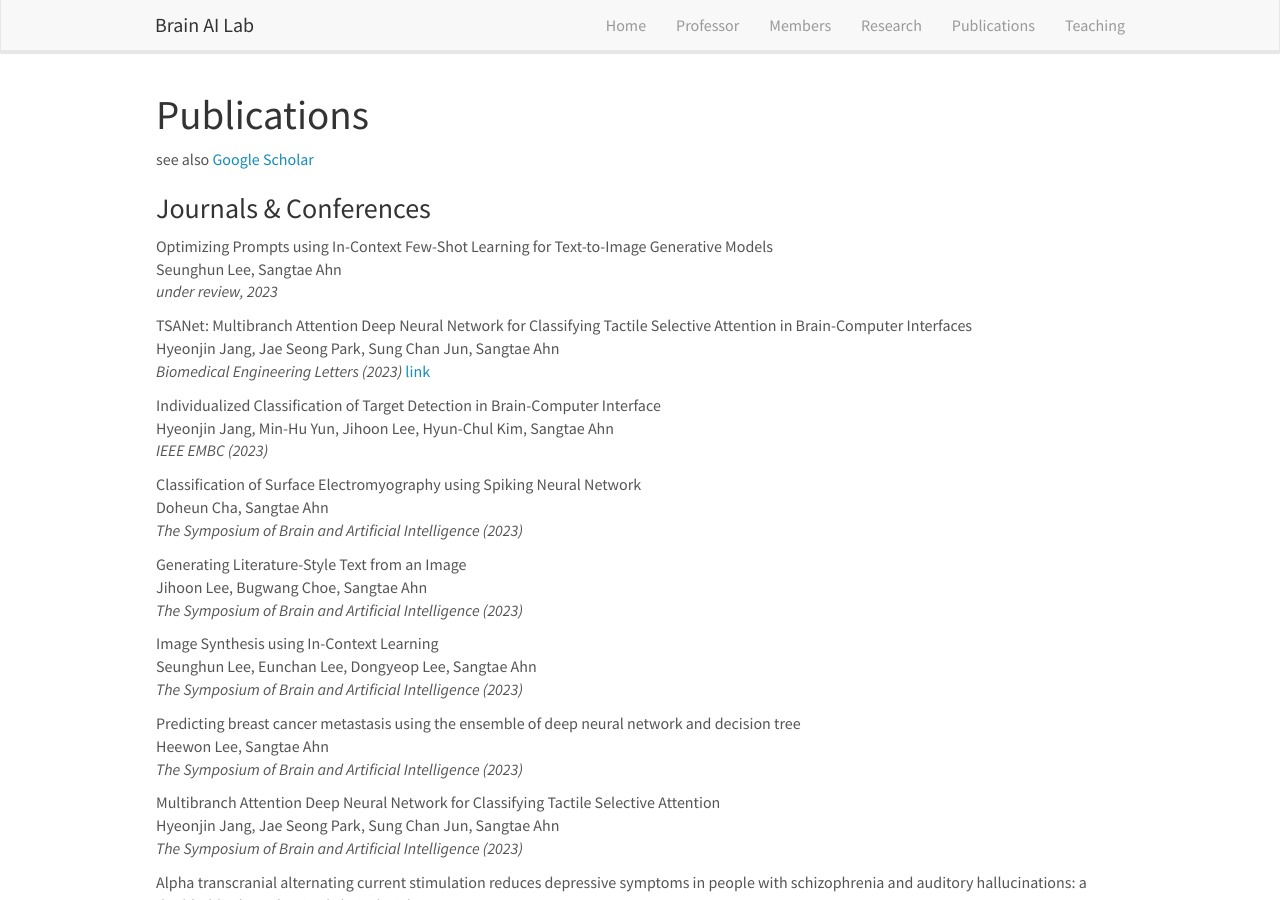
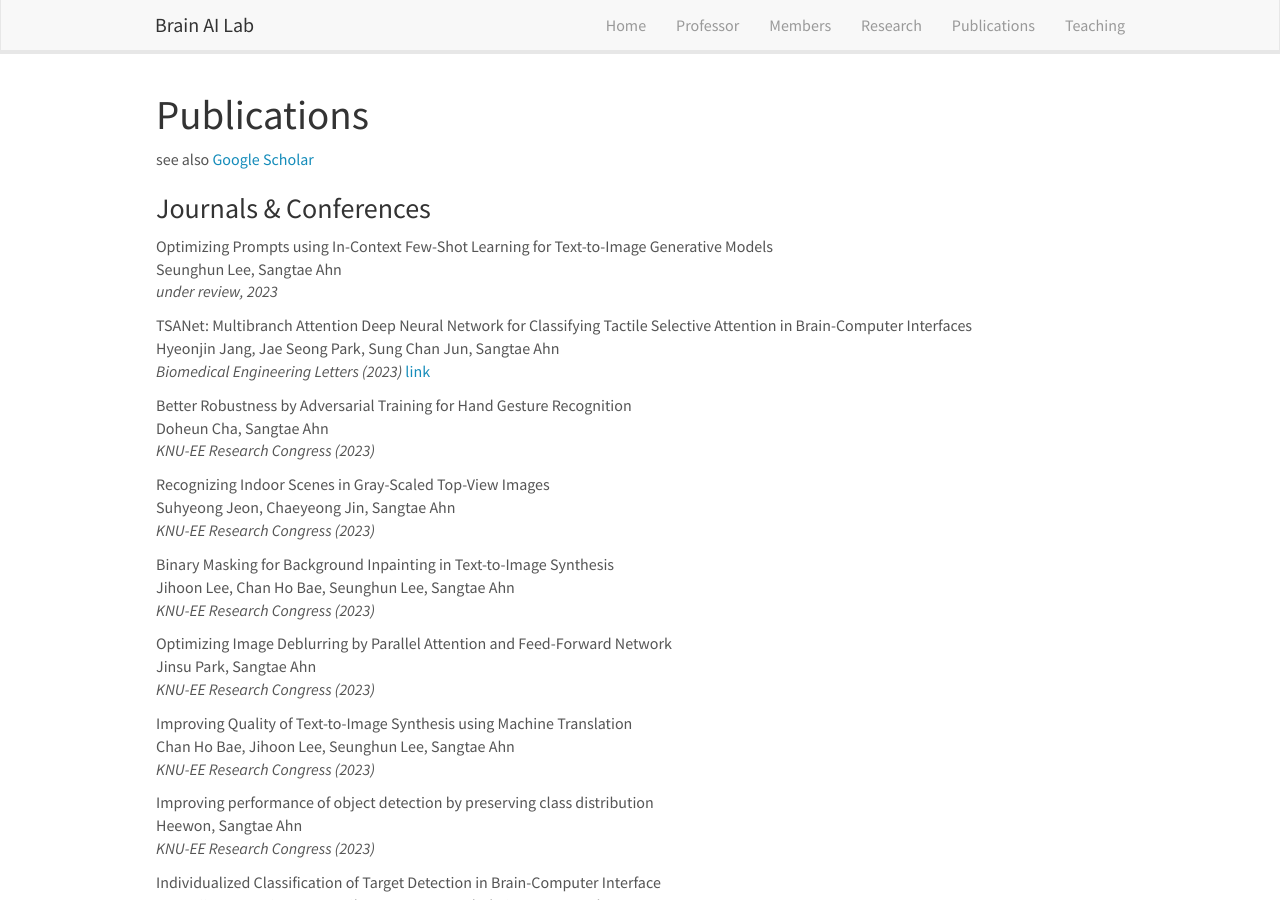
Before and after one commit to KNU-BrainAI/knu-brainai.github.io, a Jekyll site: the page built from _pages/publications.md, in a window 1280 px wide and 900 px high. Built offline with Jekyll 4.4.1, drawn with Linux system fonts in a browser that asks for light colours; nearby versions of some CDN libraries.

Commit message:
Update publist.yml

```diff
--- a/_data/publist.yml
+++ b/_data/publist.yml
@@ -8,6 +8,30 @@
   link:
     url: https://link.springer.com/article/10.1007/s13534-023-00309-4
     display: link
+
+- title: "Better Robustness by Adversarial Training for Hand Gesture Recognition"
+  authors: Doheun Cha, Sangtae Ahn
+  journal: KNU-EE Research Congress (2023)
+
+- title: "Recognizing Indoor Scenes in Gray-Scaled Top-View Images"
+  authors: Suhyeong Jeon, Chaeyeong Jin, Sangtae Ahn
+  journal: KNU-EE Research Congress (2023)
+
+- title: "Binary Masking for Background Inpainting in Text-to-Image Synthesis"
+  authors: Jihoon Lee, Chan Ho Bae, Seunghun Lee, Sangtae Ahn
+  journal: KNU-EE Research Congress (2023)
+
+- title: "Optimizing Image Deblurring by Parallel Attention and Feed-Forward Network"
+  authors: Jinsu Park, Sangtae Ahn
+  journal: KNU-EE Research Congress (2023)
+
+- title: "Improving Quality of Text-to-Image Synthesis using Machine Translation"
+  authors: Chan Ho Bae, Jihoon Lee, Seunghun Lee, Sangtae Ahn
+  journal: KNU-EE Research Congress (2023)
+
+- title: "Improving performance of object detection by preserving class distribution"
+  authors: Heewon, Sangtae Ahn
+  journal: KNU-EE Research Congress (2023)
 
 - title: "Individualized Classification of Target Detection in Brain-Computer Interface"
   authors: Hyeonjin Jang, Min-Hu Yun, Jihoon Lee, Hyun-Chul Kim, Sangtae Ahn
```
